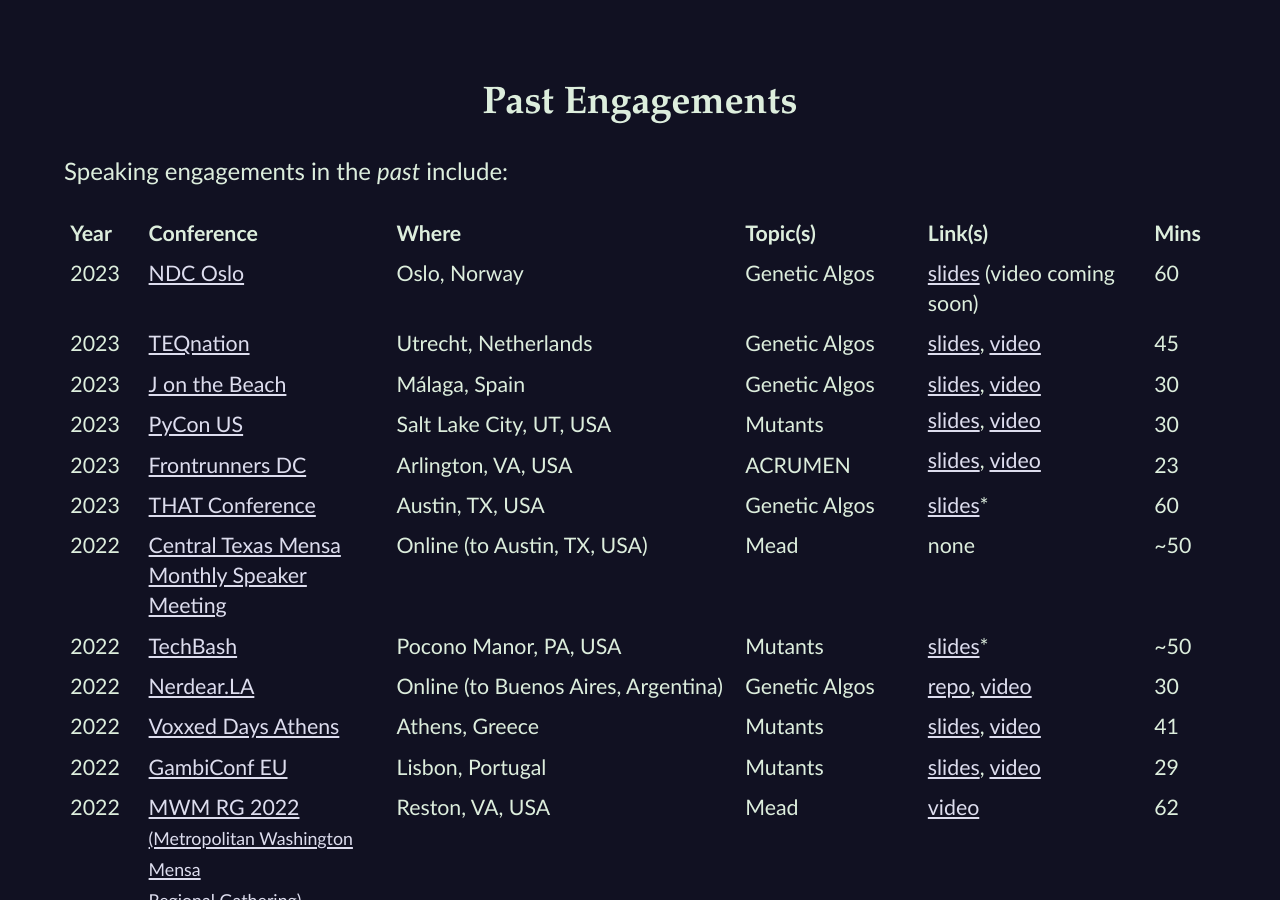
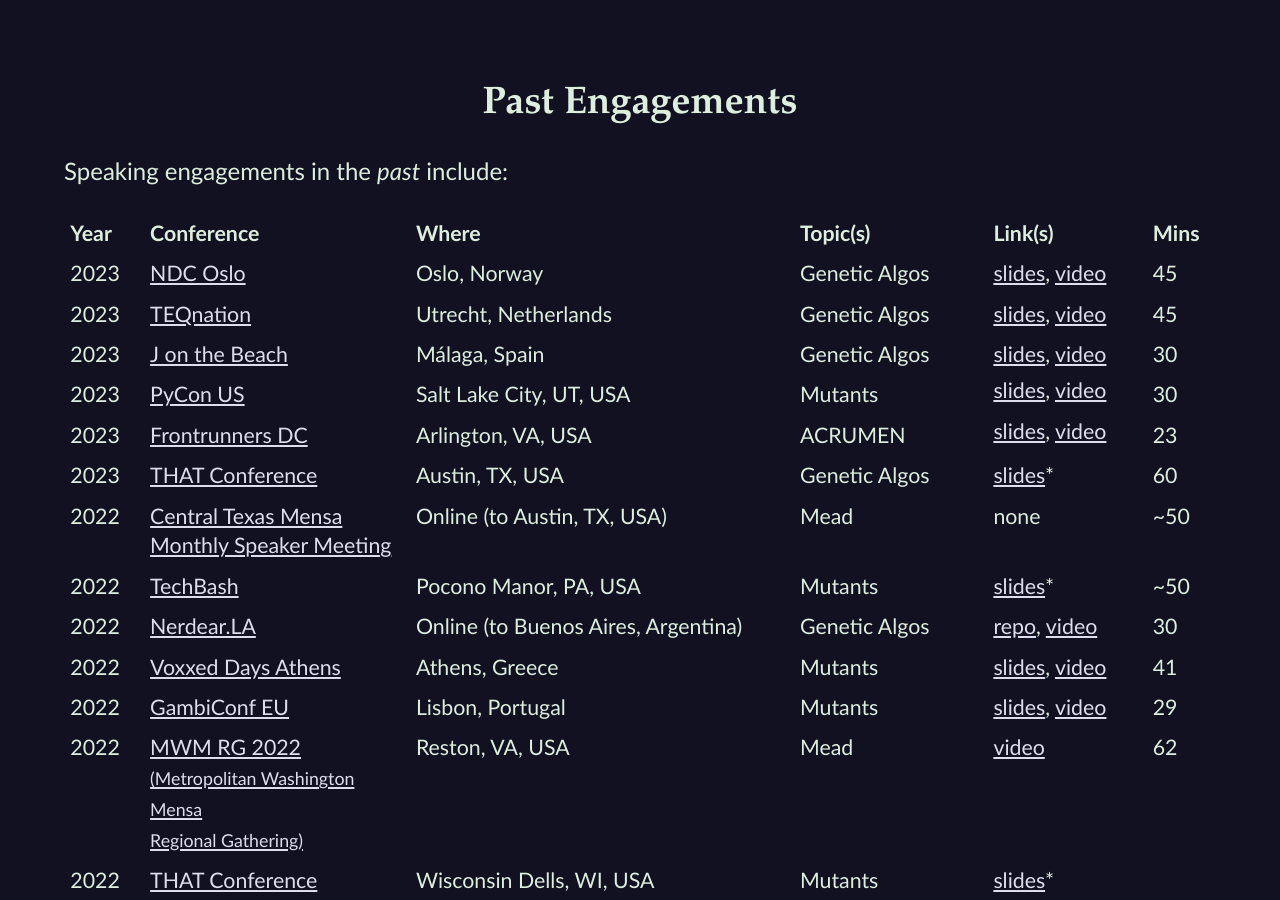
Before and after one commit to CodosaurusLLC/CodosaurusLLC.github.io, a Jekyll site: the page built from speaking.md, in a window 1280 px wide and 900 px high, scrolled down 2075 px. Built offline with Jekyll 4.4.1, drawn with Linux system fonts in a browser that asks for light colours.

Commit message:
add NDC Oslo Genetic Algorithms video

```diff
--- a/speaking.md
+++ b/speaking.md
@@ -150,9 +150,10 @@
       <td>Oslo, Norway</td>
       <td>Genetic Algos</td>
       <td>
-        <a href="https://www.Codosaur.us/reds/gen-algs-ndc-oslo-23-slides" target="_new">slides</a> (video coming soon)
+        <a href="https://www.Codosaur.us/reds/gen-algs-ndc-oslo-23-slides" target="_new">slides</a>,
+        <a href="https://www.youtube.com/watch?v=bJXPAhEzvXc" rel="nofollow" target="_new">video</a>
       </td>
-      <td class="numeric">60</td>
+      <td class="numeric">45</td>
     </tr>
     <tr>
       <td class="numeric">2023</td>
```
